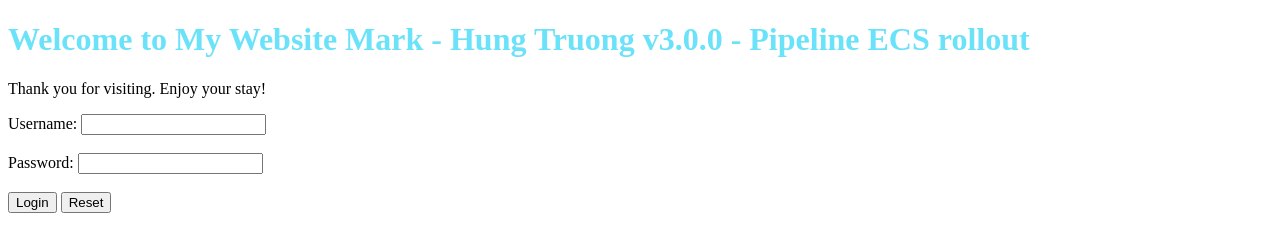
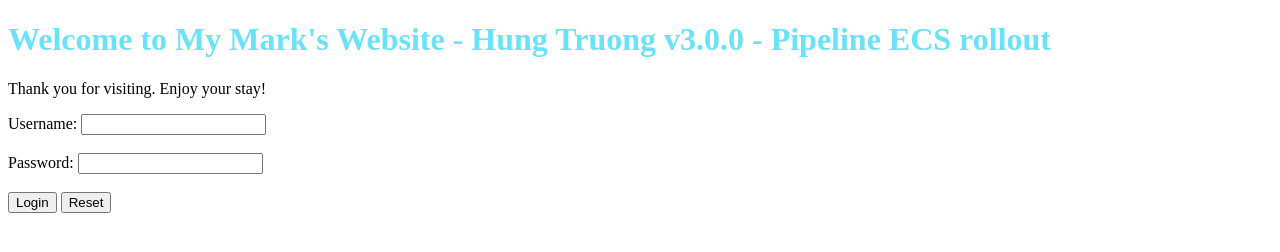
Before and after one commit to GiaiHung/nodejs-random-color, a website: page public/index.html in a window 1280 px wide. Drawn offline with Linux system fonts and the light colour scheme.

Commit message:
Update to v4.0.0

```diff
--- a/public/index.html
+++ b/public/index.html
@@ -7,7 +7,7 @@
 </head>
 
 <body>
-    <h1 id="welcome" style="color: #6AE2F9;">Welcome to My Website Mark - Hung Truong v3.0.0 - Pipeline ECS rollout</h1>
+    <h1 id="welcome" style="color: #6AE2F9;">Welcome to My Mark's Website - Hung Truong v3.0.0 - Pipeline ECS rollout</h1>
     <p>Thank you for visiting. Enjoy your stay!</p>
 
     <form action="/api/login" method="POST">
```
